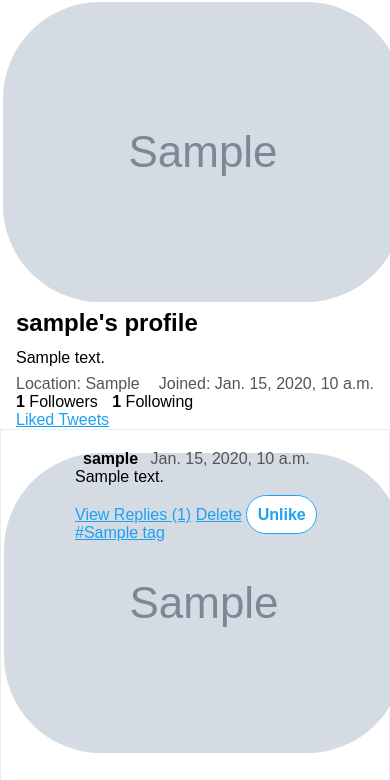
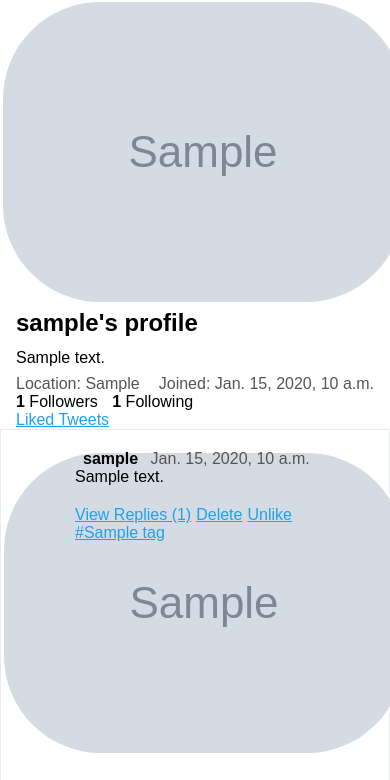
Before and after one commit to lucasdpau/twitclone, a Django app: a page that uses app1/templates/profile.html in a window 390 px wide; the page is wider, and only the part inside the window is pictured. Shown: the part 19-799 px from the top of that part. Run offline with Django 3.2, Linux system fonts and the light colour scheme; a user stored in the database is signed in; tables that the repository leaves empty hold one stand-in row (values such as "Sample post"); grey boxes marked "Sample" are stand-in pictures.

Commit message:
redid index/profile, like/retweet butttons no longer buttons, more responsive

```diff
--- a/app1/static/app1/styles.css
+++ b/app1/static/app1/styles.css
@@ -59,6 +59,7 @@ a {
 	border-style: solid;
 	border-width: 1px;
 	font-weight: bold;
+	text-align: center;
 }
 
 .button:hover {
@@ -199,11 +200,20 @@ a {
 
 .tweet_footer {
     margin-top: 20px;
+	display: flex;
+	flex-wrap: wrap;
 }
 
 .tweet_footer * {
     display: inline;
+	margin-right: 5px;
+	color: rgb(29, 161, 242);
+	text-decoration: underline;
 }
+
+.tweet_footer_item {
+
+ }
 
 .user_list_wrapper {
 	display:flex;
--- a/app1/templates/profile.html
+++ b/app1/templates/profile.html
@@ -83,21 +83,21 @@
 				<a href="/delete/{{tweet.id}}">Delete</a>
 				{% endif %}
                                 {% if tweet.is_liked_by_current_user %}
-                                        <div class="button like_button" type="submit" value="unlike" name="likebutton" id="likebutton{{tweet.id}}">
+                                        <div class="like_button" type="submit" value="unlike" name="likebutton" id="likebutton{{tweet.id}}">
                                         Unlike
                                         </div>
                                 {% else %}
-                                        <div class="button like_button" type="submit" value="like" name="likebutton" id="likebutton{{tweet.id}}">
+                                        <div class="like_button" type="submit" value="like" name="likebutton" id="likebutton{{tweet.id}}">
                                         Like
                                         </div>
                                 {% endif %}
 				{% if not is_own_profile %}
                                 {% if tweet.is_retweeted_by_current_user %}
-                                        <div class="button retweet_button" type="submit" value="untweet" name="tweetbutton" id="retweetbutton{{tweet.id}}">
+                                        <div class="retweet_button" type="submit" value="untweet" name="tweetbutton" id="retweetbutton{{tweet.id}}">
                                         Untweet
                                         </div>
                                 {% else %}
-                                    <div class="button retweet_button" type="submit" value="retweet" name="tweetbutton" id="retweetbutton{{tweet.id}}">
+                                    <div class="retweet_button" type="submit" value="retweet" name="tweetbutton" id="retweetbutton{{tweet.id}}">
                                         Retweet
                                     </div>
                                 {% endif %}
--- a/app1/views.py
+++ b/app1/views.py
@@ -339,7 +339,7 @@ def retweet(request, tweet_id):
     elif retweet_or_undo == "retweet":
         print("retweeting", to_be_retweeted )
         current_user_profile.retweets.add(to_be_retweeted)
-        return HttpResponse("Unretweet")
+        return HttpResponse("Untweet")
 
     return HttpResponse("boop")
 
```
Also changed, not shown: app1/templates/index.html (+11 -7 lines).
